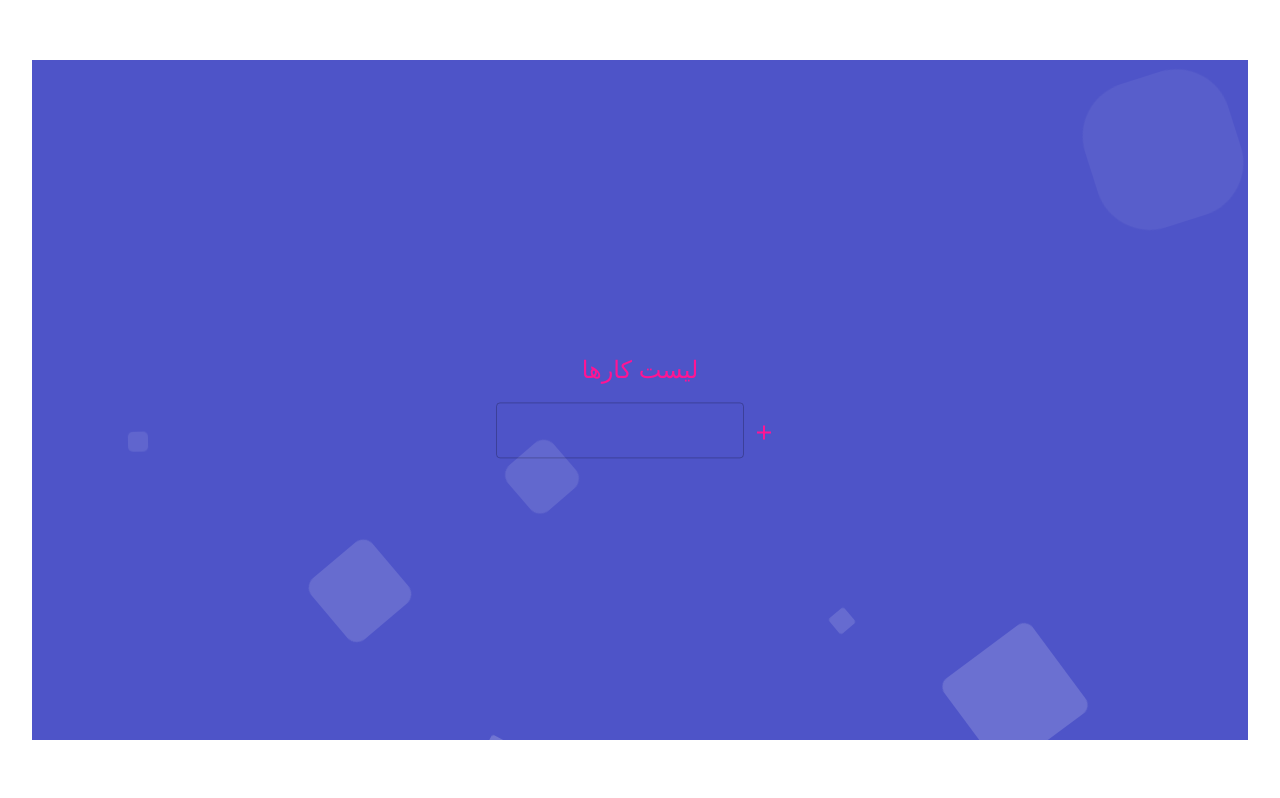
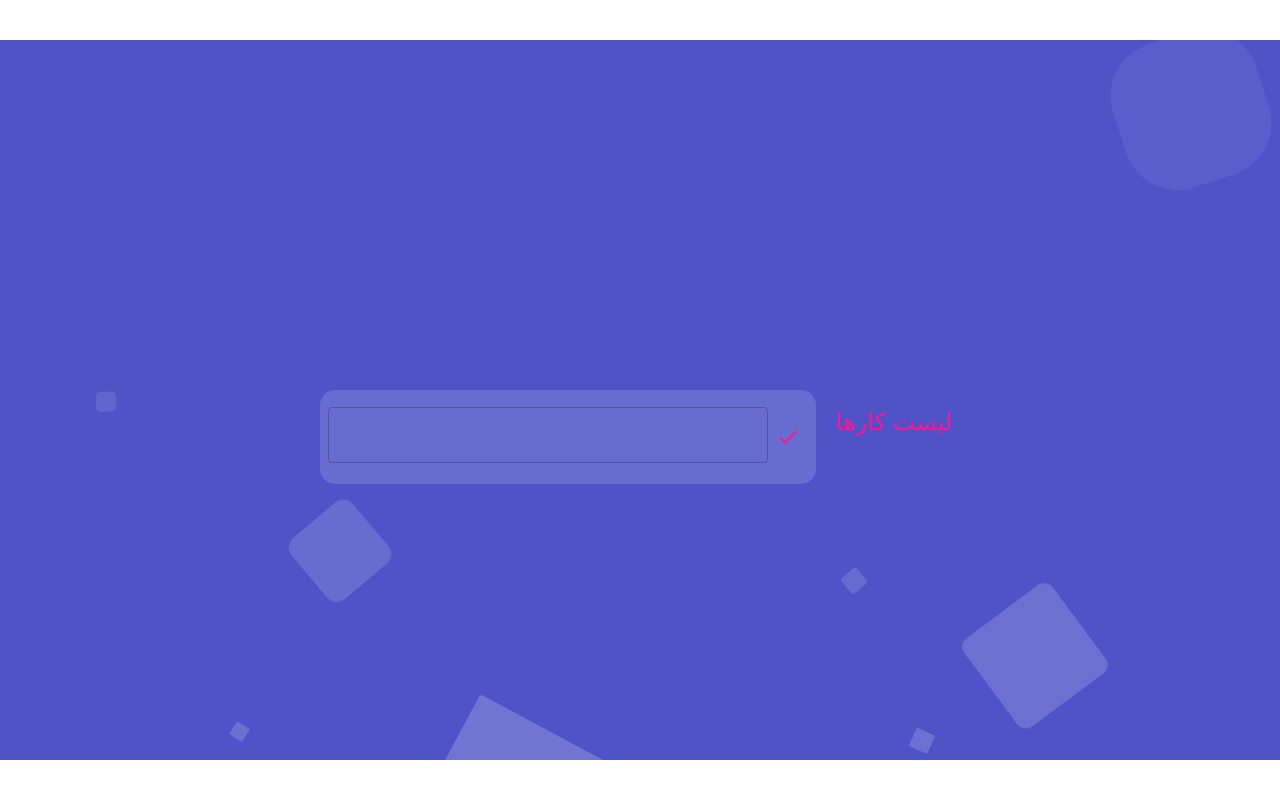
Before and after one commit to DevNerds2020/StudentAppPWA, a React (Vite) app: page /todo in a window 1280 px wide. Built offline with nearby package versions, Linux system fonts and the light colour scheme.

Commit message:
todo-done

```diff
--- a/src/App.css
+++ b/src/App.css
@@ -20,18 +20,22 @@ body{
 
 
 .context {
+    margin-top: 1.5rem;
     width: 100%;
     position: absolute;
-    top:50vh;
-    transform: translateY(-40%);
+    top: 9vh;
+    height: 40rem;
 }
 
 
 .area{
+
+    position: fixed;
     background: #4e54c8;
     background: -webkit-linear-gradient(to left, #8f94fb, #4e54c8);
-    width: 100%;
-    height: 85vh;
+    width:85rem;
+    height: 45rem;
+    border-radius: 15px;
 }
 
 .circles{
--- /dev/null
+++ b/src/components/TodoPage/TodoPage.css
@@ -0,0 +1,57 @@
+.addTodoBox{
+    display: flex;
+    flex-direction: row;
+    align-items: center;
+    height:100%;
+    width: 30%;
+    min-width: 30rem;
+    background-color:#676cd0;
+    justify-content: center;
+    border-radius: 15px;
+    padding: 8px;
+    padding-top: 9px;
+}
+.allContainer{
+
+        display: flex;
+        justify-content: center;
+        align-items: center;
+        flex-direction: column;
+        width: 100%;
+        min-width: 40rem;
+        height: 100%;
+        background-color: transparent;
+}
+.textField{
+
+        margin: 10px;
+        color: #ff1493;
+        height: 60px;
+        width: 28rem;
+        overflow-wrap: break-word;
+}
+.taskHolder{
+    width: 36.4rem;
+    margin-top: -1.5rem;
+    background-color:#676cd0;
+    border-radius: 10px;
+    overflow: scroll;
+    border:#676cd0
+}
+
+::-webkit-scrollbar {
+    color: #343775;
+    width: 20px;
+}
+
+    ::-webkit-scrollbar-thumb {
+        background: #343775;
+        border-radius: 10px;
+      }
+.eachTask{
+    display: flex;
+    justify-content: space-between;
+    align-items: center;
+    flex-direction: row;
+    margin: 20px;
+}
--- a/src/components/TodoPage/TodoPage.jsx
+++ b/src/components/TodoPage/TodoPage.jsx
@@ -1,23 +1,32 @@
 import React, { useRef, useState } from 'react';
 import { useSelector, useDispatch } from 'react-redux';
-import { Box, IconButton, TextField } from '@mui/material';
+import { Box, Button, IconButton, TextField } from '@mui/material';
 import AddIcon from '@mui/icons-material/Add';
+import CheckIcon from '@mui/icons-material/Check';
 import { css } from '@emotion/css';
 import DeleteIcon from '@mui/icons-material/Delete';
 import CheckCircleIcon from '@mui/icons-material/CheckCircle';
 import DoDisturbOnIcon from '@mui/icons-material/DoDisturbOn';
 import translation from '../../utils/translation';
+import "./TodoPage.css"
+import { flexbox } from '@mui/system';
+
 
 function TodoPage() {
   const { todoList, localeLanguage } = useSelector((state) => state.data);
   const dispatch = useDispatch();
   const TextFieldRef = useRef(null);
   const [inputValue, setInputValue] = useState('');
+  const [editsaver, setEditsaver] = useState(false);
+  const [editid, setEditid] = useState(false);
+
+
   const handleChange = (e) => {
     setInputValue(e.target.value);
   };
 
   const addToDo = () => {
+    if(editsaver==false){
     if (inputValue === '') return;
     dispatch({
       type: 'ADD_TODO',
@@ -27,8 +36,15 @@ function TodoPage() {
         isDone: false,
       },
     });
+    console.log(editsaver)
     setInputValue('');
     TextFieldRef.current.focus();
+  }else{
+    dispatch({ type: 'EDIT_TASK', payload: editid,payloadText:inputValue})
+    setInputValue('');
+    TextFieldRef.current.focus();
+    setEditsaver(false)
+  }
 };
 
   const onKeyDownHandler = (e) => {
@@ -36,51 +52,41 @@ function TodoPage() {
       addToDo();
     }
   };
+  //-----------edit---------
+
+
+  const EditHandler = (taskid) => {
+
+    setEditsaver(true)
+    const a = todoList.filter(todoList => {
+      return todoList.id === taskid
+    })
+    setInputValue(a[0].title)
+    setEditid(taskid)
+  }
+
+
+
+
 
   return (
+    <>
       <Box
-      className={css`
-        display: flex;
-        justify-content: center;
-        align-items: center;
-        flex-direction: column;
-        width: 100%;
-        min-width: 40rem;
-        height: 100%;
-        background-color: transparent;
-      `}
+        className="allContainer"
       >
-      <h2
-        className={css`
-          color: #ff1493;
-          margin-bottom: 20px;
-        `}
-      >
-        {translation[localeLanguage].todo}
-      </h2>
+        <div style={{ display: "flex" }}>
           <Box
-        className={css`
-          display: flex;
-          justify-content: center;
-          align-items: center;
-          flex-direction: row;
-          width: 100%;
-          min-width: 30rem;
-        `}
+            className="addTodoBox"
           >
             <TextField
-          className={css`
-            margin: 10px;
-            color: #ff1493;
-            height: 60px;
-            min-width: 28rem;
-          `}
+              className="textField"
               onKeyDown={onKeyDownHandler}
               variant="outlined"
               onChange={handleChange}
               value={inputValue}
               ref={TextFieldRef}
             />
+
             <IconButton
               className={css`
             margin: 10px;
@@ -93,7 +99,8 @@ function TodoPage() {
           `}
               onClick={addToDo}
             >
-          <AddIcon
+
+              <CheckIcon
                 className={css`
               font-size: 20px;
               color: #ff1493;
@@ -102,20 +109,24 @@ function TodoPage() {
               />
             </IconButton>
           </Box>
-      <Box>
+
+          <h2
+            className={css`
+          color: #ff1493;
+          margin-top: 20px;
+          margin-left:20px
+        `}
+          >
+            {translation[localeLanguage].todo}
+          </h2>
+        </div>
+        <Box className='taskHolder'>
           {todoList.map((todo) => (
             <Box
               key={todo.id}
-            className={css`
-              display: flex;
-              justify-content: space-between;
-              align-items: center;
-              flex-direction: row;
-              width: 100%;
-              margin: 10px;
-              direction: ${localeLanguage === 'en' ? 'ltr' : 'rtl'};
-            `}
+              className="eachTask"
             >
+
               <h3
                 className={css`
                 color: #ff1493;
@@ -125,6 +136,7 @@ function TodoPage() {
               >
                 {todo.title}
               </h3>
+              <div>
                 <IconButton
                   className={css`
                 margin: 10px;
@@ -176,10 +188,21 @@ function TodoPage() {
                 `}
                   />
                 </IconButton>
+                <IconButton>
+                  <Button
+                    variant='outlined' color='inherit'
+                    onClick={() => {
+                      const taskid = todo.id
+                      EditHandler(taskid)
+                      // ;
+                    }} >Edit</Button>
+                </IconButton>
+              </div>
             </Box>
           ))}
         </Box>
       </Box>
+    </>
   );
 }
 
--- a/src/redux/reducers/data-reducer.js
+++ b/src/redux/reducers/data-reducer.js
@@ -36,8 +36,21 @@ const dataReducer = (state = initialState, action) => {
           return todo;
         }),
       };
+      case 'EDIT_TASK':
+        return{
+          ...state,
+          todoList: state.todoList.map((todo) => {
+            if (todo.id === action.payload) {
+              return {
+                ...todo,
+                title: action.payloadText,
+              };
+            }
+            return todo;
+          }),
+        };
     default:
       return state;
-  }
-};
+
+}}
 export default dataReducer;
--- a/src/redux/store/configureStore.js
+++ b/src/redux/store/configureStore.js
@@ -3,11 +3,7 @@ import { createStore, combineReducers, applyMiddleware } from 'redux';
 import { composeWithDevTools } from 'redux-devtools-extension';
 import dataReducer from '../reducers/data-reducer';
 // convert object to string and store in localStorage
-/**
- * @function saveToLocalStorage
- * @param {Record<string, unknown>} state
- * @return {void} void
- */
+
 export const saveToLocalStorage = (state) => {
   try {
     const serializedState = JSON.stringify(state);
```
Lines whose indentation alone changed are shown as unchanged.
